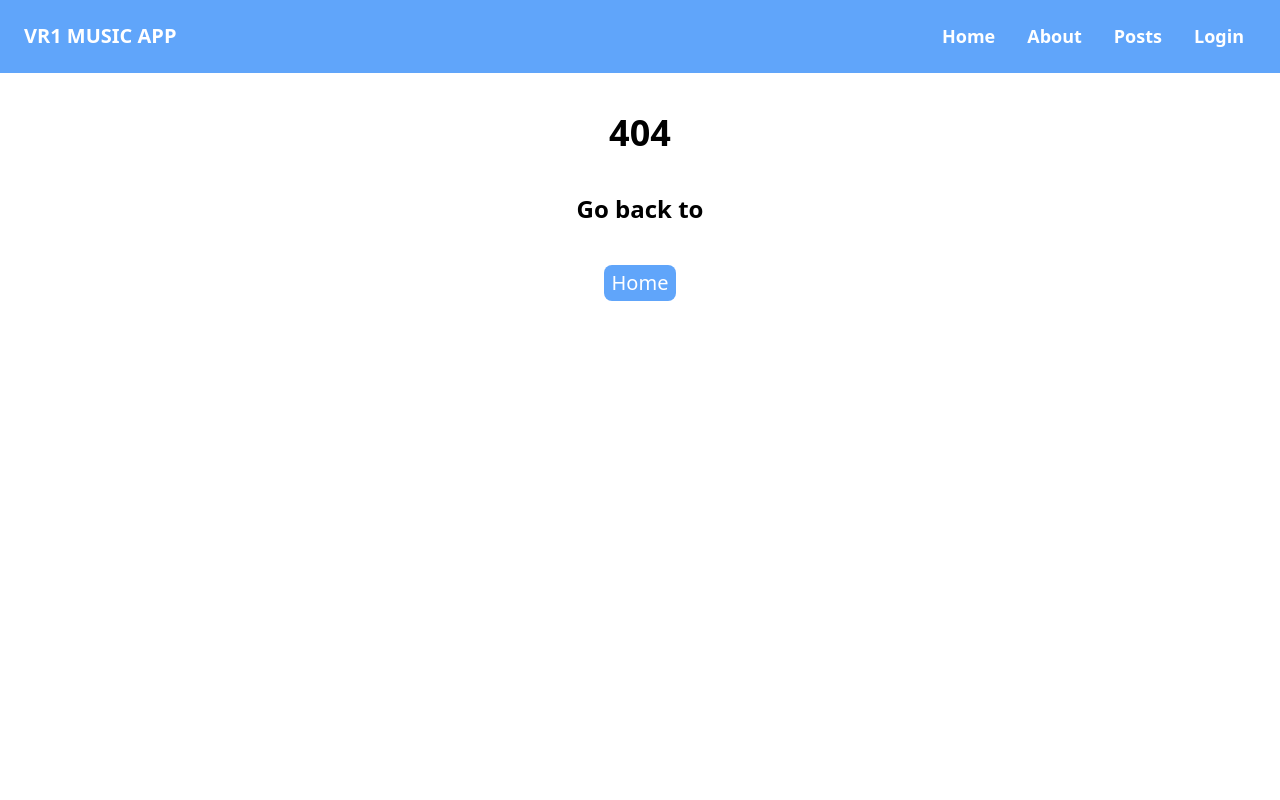
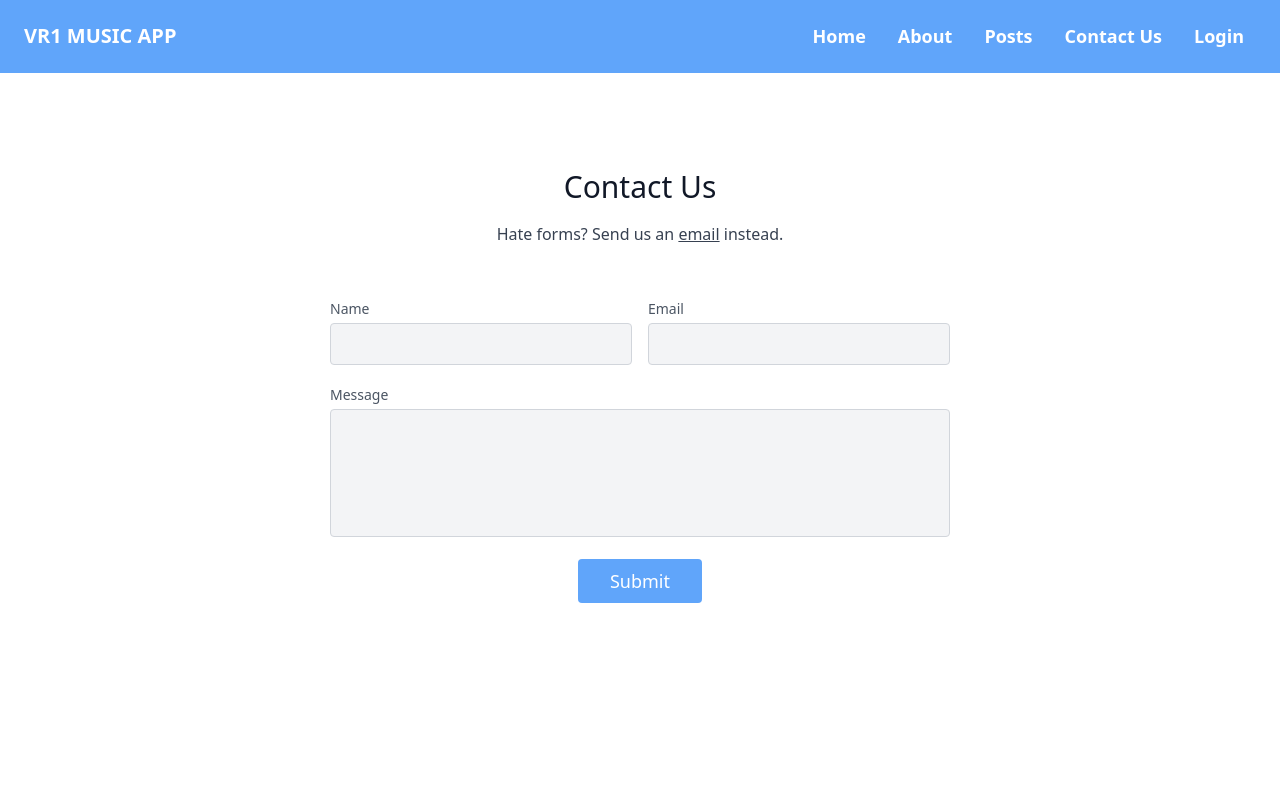
Before and after one commit to NVombat/MusicApp, a React (Create React App) app in the folder client/: page /contact-us in a window 1280 px wide. Shown: the top 800 px of the page. Built offline with nearby package versions, Linux system fonts and the light colour scheme; no server answers.

Commit message:
🚧 Contact Us form Design

```diff
--- a/client/src/App.tsx
+++ b/client/src/App.tsx
@@ -9,6 +9,7 @@
   PageNotFound,
   Posts,
   Record,
+  ContactUs,
 } from './pages/Index';
 import Layout from './components/shared/Layout';
 import AuthContext from './context/auth-context';
@@ -22,6 +23,7 @@
         <Route path="/about" exact component={About} />
         <Route path="/posts" exact component={Posts} />
         <Route path="/forgetpassword" exact component={ForgetPassword} />
+        <Route path="/contact-us" exact component={ContactUs} />
 
         <Route path="/profile">
           {authCtx.isLoggedIn && <Profile />}
--- /dev/null
+++ b/client/src/components/ContactUs/Form.tsx
@@ -0,0 +1,77 @@
+import { useState } from 'react';
+
+const Form = () => {
+  const [name, setName] = useState<String>('');
+  const [email, setEmail] = useState<String>('');
+  const [message, setMessage] = useState<String>('');
+
+  return (
+    <div>
+      <section className="text-gray-700 body-font relative">
+        <div className="container px-5 py-24 mx-auto">
+          <div className="flex flex-col text-center w-full mb-12">
+            <h1 className="sm:text-3xl text-2xl font-medium title-font mb-4 text-gray-900">
+              Contact Us
+            </h1>
+            <p className="lg:w-2/3 mx-auto leading-relaxed text-base">
+              Hate forms? Send us an{' '}
+              <a href="mailto:jtvfoundation@gmail.com" className="underline">
+                email
+              </a>{' '}
+              instead.
+            </p>
+          </div>
+          <div className="lg:w-1/2 md:w-2/3 mx-auto">
+            <div className="flex flex-wrap -m-2">
+              <div className="p-2 w-1/2">
+                <div className="relative">
+                  <label className="leading-7 text-sm text-gray-600">
+                    Name
+                  </label>
+                  <input
+                    type="text"
+                    id="name"
+                    name="name"
+                    className="w-full bg-gray-100 rounded border border-gray-300 focus:border-blue-400 text-base outline-none text-gray-700 py-1 px-3 leading-8 transition-colors duration-200 ease-in-out"
+                  />
+                </div>
+              </div>
+              <div className="p-2 w-1/2">
+                <div className="relative">
+                  <label className="leading-7 text-sm text-gray-600">
+                    Email
+                  </label>
+                  <input
+                    type="email"
+                    id="email"
+                    name="email"
+                    className="w-full bg-gray-100 rounded border border-gray-300 focus:border-blue-400 text-base outline-none text-gray-700 py-1 px-3 leading-8 transition-colors duration-200 ease-in-out"
+                  />
+                </div>
+              </div>
+              <div className="p-2 w-full">
+                <div className="relative">
+                  <label className="leading-7 text-sm text-gray-600">
+                    Message
+                  </label>
+                  <textarea
+                    id="message"
+                    name="message"
+                    className="w-full bg-gray-100 rounded border border-gray-300 focus:border-blue-400 h-32 text-base outline-none text-gray-700 py-1 px-3 resize-none leading-6 transition-colors duration-200 ease-in-out"
+                  ></textarea>
+                </div>
+              </div>
+              <div className="p-2 w-full">
+                <button className="flex mx-auto text-white bg-blue-400 border-0 py-2 px-8 focus:outline-none hover:bg-blue-600 rounded text-lg">
+                  Submit
+                </button>
+              </div>
+            </div>
+          </div>
+        </div>
+      </section>
+    </div>
+  );
+};
+
+export default Form;
--- /dev/null
+++ b/client/src/components/ContactUs/Hero.tsx
@@ -0,0 +1,9 @@
+const Hero = () => {
+  return (
+    <div className="flex justify-center items-center font-bold text-3xl my-5">
+      <h1>Contact</h1>
+    </div>
+  );
+};
+
+export default Hero;
--- /dev/null
+++ b/client/src/components/ContactUs/index.tsx
@@ -0,0 +1,2 @@
+export { default as Hero } from './Hero';
+export { default as Form } from './Form';
--- a/client/src/data/Navbar.ts
+++ b/client/src/data/Navbar.ts
@@ -11,4 +11,8 @@
     label: 'Posts',
     link: '/posts',
   },
+  {
+    label: 'Contact Us',
+    link: '/contact-us',
+  },
 ];
--- /dev/null
+++ b/client/src/pages/ContactUs.tsx
@@ -0,0 +1,12 @@
+import { Hero, Form } from '..//components/ContactUs/index';
+
+const ContactUs = () => {
+  return (
+    <div>
+      {/* <Hero /> */}
+      <Form />
+    </div>
+  );
+};
+
+export default ContactUs;
--- a/client/src/pages/Index.tsx
+++ b/client/src/pages/Index.tsx
@@ -7,3 +7,4 @@
 export { default as ResetPassword } from './ResetPassowrd';
 export { default as Posts } from './Posts';
 export { default as Record } from './Record';
+export { default as ContactUs } from './ContactUs';
```
